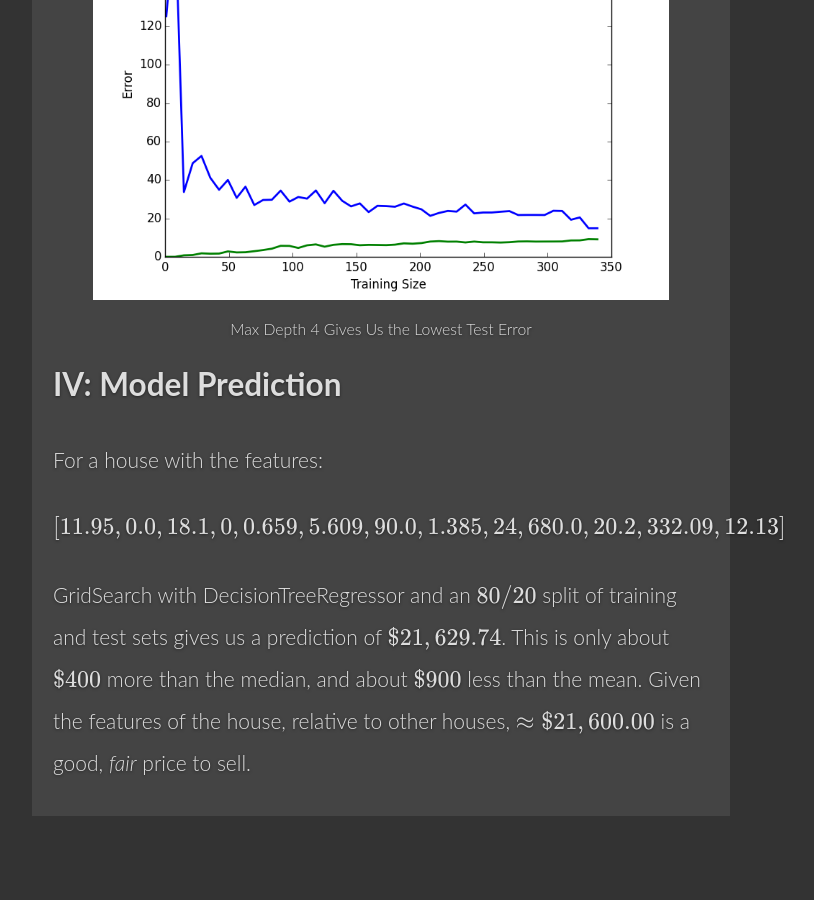
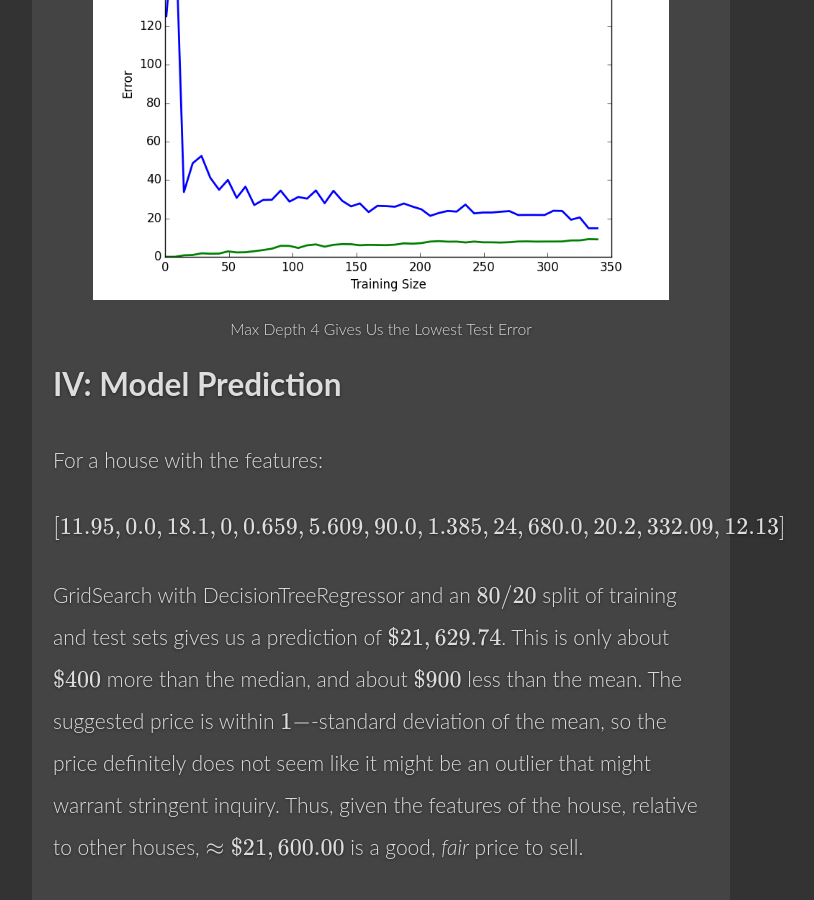
Before and after one commit to Edderic/edderic.github.io, a Jekyll site: the page built from _posts/2015-11-17-boston-housing-prices-dataset.markdown, in a window 1280 px wide and 900 px high, scrolled down 8015 px. Shown: the whole window, without its empty margins (259-1073 px from the left). Built offline with Jekyll 4.4.1, drawn with Linux system fonts in a browser that asks for light colours; formulas are drawn with MathJax 3; before the commit the page ends 8831 px from its top, so only the background shows below that.

Commit message:
talk a bit about std dev to validate that the prediction is "normal"

```diff
--- a/_posts/2015-11-17-boston-housing-prices-dataset.markdown
+++ b/_posts/2015-11-17-boston-housing-prices-dataset.markdown
@@ -162,6 +162,8 @@ $$
 
 GridSearch with DecisionTreeRegressor and an \\(80/20\\) split of training and
 test sets gives us a prediction of \\($21,629.74\\). This is only about
-\\($400\\) more than the median, and about \\($900\\) less than the mean.
-Given the features of the house, relative to other houses, \\(\approx
-$21,600.00\\) is a good, *fair* price to sell.
+\\($400\\) more than the median, and about \\($900\\) less than the mean. The
+suggested price is within \\(1-\\)-standard deviation of the mean, so the price
+definitely does not seem like it might be an outlier that might warrant
+stringent inquiry. Thus, given the features of the house, relative to other
+houses, \\(\approx $21,600.00\\) is a good, *fair* price to sell.
```
